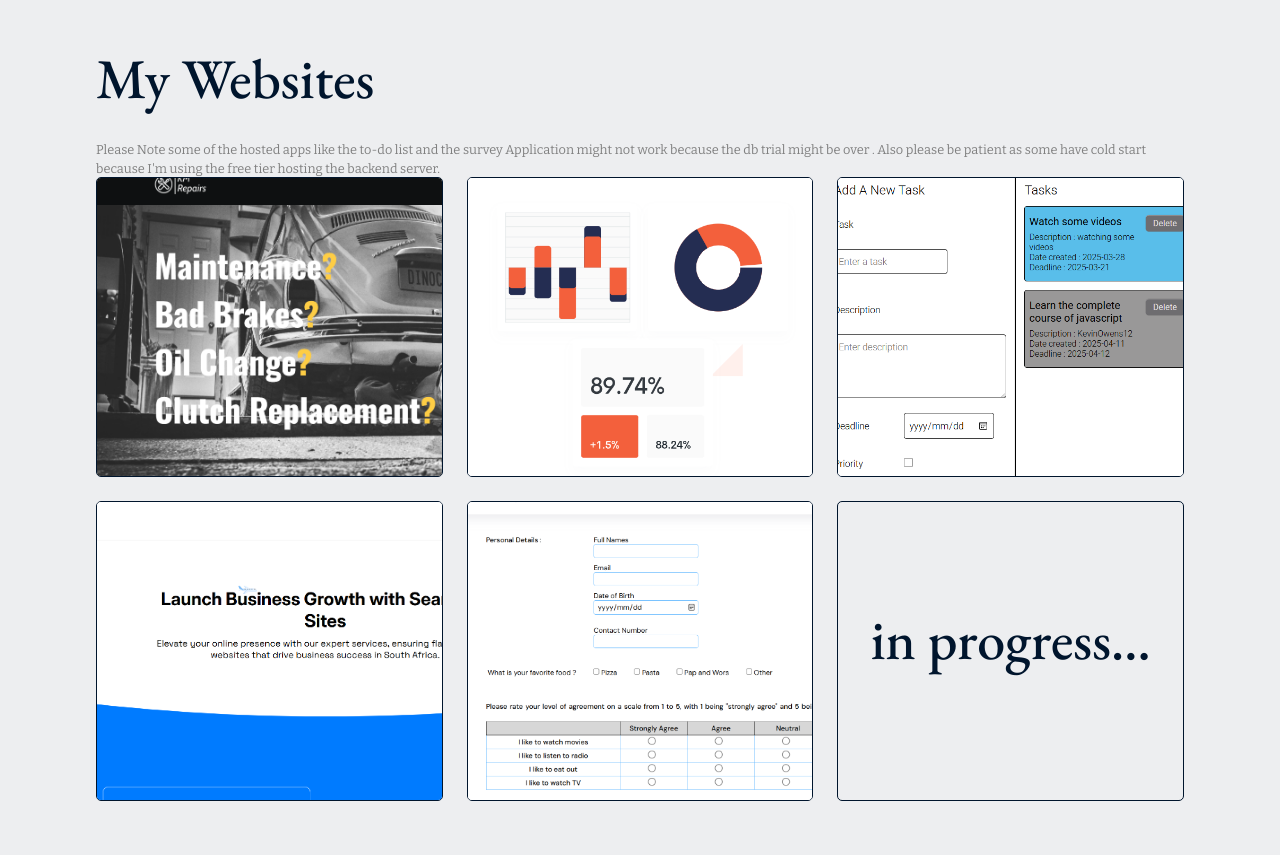
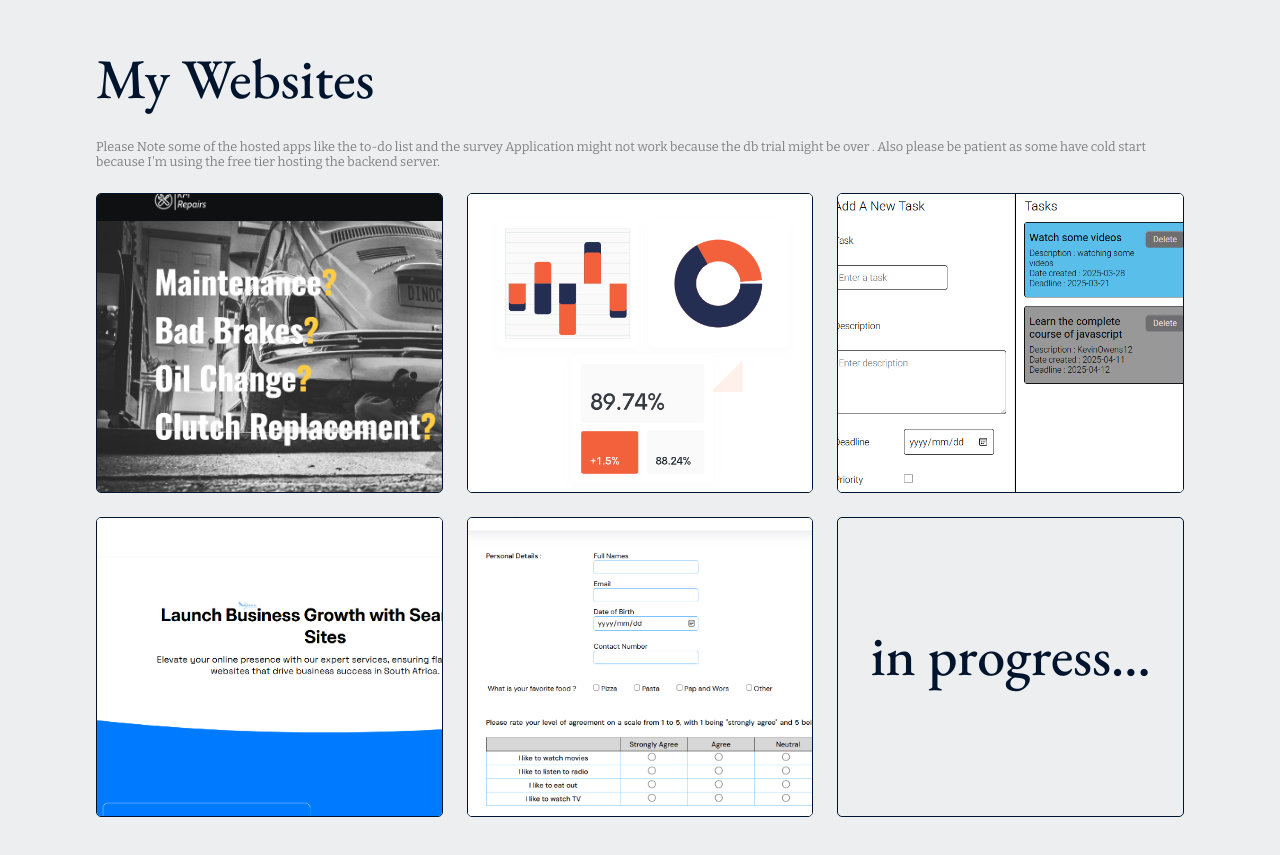
Before and after one commit to loblachi/MyCV-website, a website: page index.html in a window 1280 px wide. Shown: the part 2280-3135 px from the top of the page. Drawn offline with nearby package versions, Linux system fonts and the light colour scheme; some packages are replaced by stand-ins of ours; a script that the page names is missing.

Commit message:
Update Home.css

```diff
--- a/css-files/Home.css
+++ b/css-files/Home.css
@@ -294,7 +294,8 @@
     }
 
     .site-caution{
-        margin-bottom:.5rem;
+        margin-bottom: 1.5rem;
+        display:block;
         color:gray;
         font-size: .8rem;
     }
```
